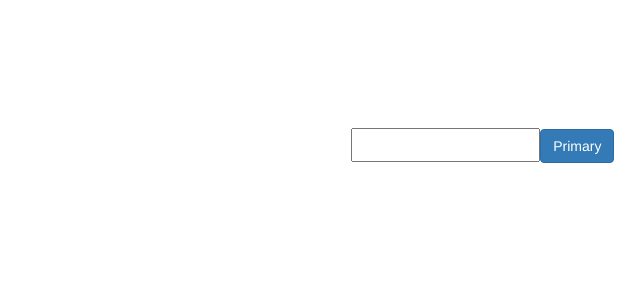
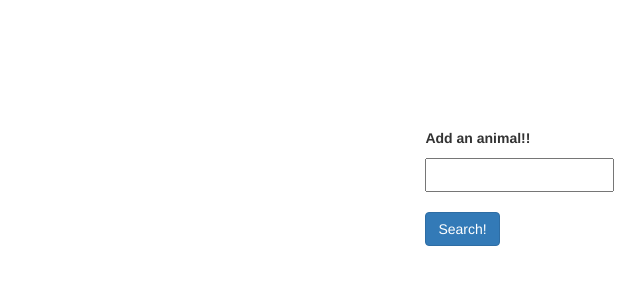
Before and after one commit to eg22453/GiphySearch, a plain HTML site: page index.html in a window 1280 px wide. Shown: the whole page, without its empty margins (640-1280 px from the left). Drawn offline with nearby package versions, Linux system fonts and the light colour scheme.

Commit message:
add style to input form

```diff
--- a/assets/style.css
+++ b/assets/style.css
@@ -8,3 +8,7 @@
 input{
     line-height: 28px;
 }
+
+p{
+    font-weight: bold;
+}
--- a/index.html
+++ b/index.html
@@ -16,8 +16,9 @@
   </head>
   <body>
     <div class="input-group">
-      <input type="text" />
-      <button type="button" class="btn btn-primary">Primary</button>
+        <p>Add an animal!!</p>
+      <input type="text" /><br><br>
+      <button type="button" class="btn btn-primary">Search!</button>
     </div>
   </body>
 </html>
```
